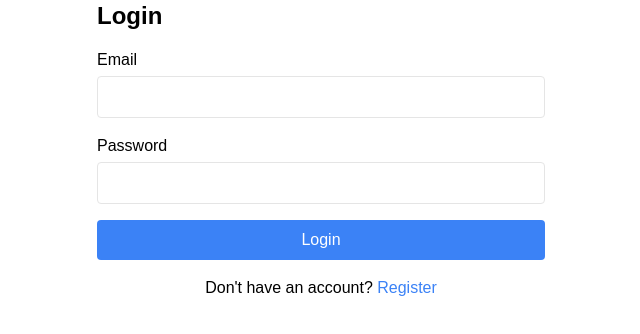
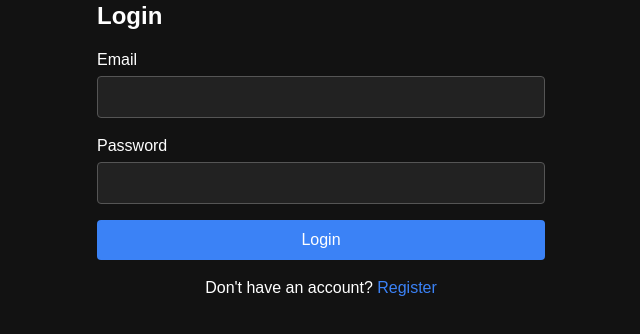
Before and after one commit to Blazeiscoding/e-comm, a Next.js app: page /login in a window 1280 px wide. Shown: the top 334 px of the page, without its empty margins (319-959 px from the left). Built offline with nearby package versions, Linux system fonts and the light colour scheme; no server answers; what imagekitio-next would draw is missing.

Commit message:
Enhance user registration API with improved error handling and logging; update global styles for dark mode support

```diff
--- a/app/api/auth/register/route.ts
+++ b/app/api/auth/register/route.ts
@@ -1,27 +1,47 @@
+import { NextRequest, NextResponse } from "next/server";
 import { connectToDatabase } from "@/lib/db";
 import User from "@/models/User";
-import { NextRequest, NextResponse } from "next/server";
 
-export async function POST(request: NextRequest){
+export async function POST(request: NextRequest) {
     try {
-        const {email,password} = await request.json()
-        if(!email || !password){
-            return new Response("Missing email or password", {status:400})
-        }
+      const { email, password } = await request.json();
+      console.log("Received data:", { email, password });
 
-        await connectToDatabase();
-        const existingUser = await User.findOne({email})
-        if(existingUser){
-            return new Response("User already exists", {status:400})
-        }
+      if (!email || !password) {
+        return NextResponse.json(
+          { error: "Email and password are required" },
+          { status: 400 }
+        );
+      }
 
-        await User.create({email,password, role:"user"})
+      await connectToDatabase();
+      console.log("Connected to database");
 
-        return NextResponse.json({message:"User created successfully"}, {status:201})
+      const existingUser = await User.findOne({ email });
+      if (existingUser) {
+        return NextResponse.json(
+          { error: "Email already registered" },
+          { status: 400 }
+        );
+      }
 
+      console.log("Creating user...");
+      await User.create({
+        email,
+        password,
+        role: "user",
+      });
 
+      console.log("User created successfully");
+      return NextResponse.json(
+        { message: "User registered successfully" },
+        { status: 201 }
+      );
     } catch (error) {
-        console.error("Registration Error:", error);
-        return new Response("Registration failed", {status:500})
+      console.error("Error in registration API:", error); // Log the full error
+      return NextResponse.json(
+        { error: "Failed to register user" },
+        { status: 500 }
+      );
     }
-}
+  }
--- a/app/globals.css
+++ b/app/globals.css
@@ -2,95 +2,94 @@
 @tailwind components;
 @tailwind utilities;
 
-body {
-  font-family: Arial, Helvetica, sans-serif;
-}
-
 @layer base {
   :root {
-    --background: 0 0% 100%;
-    --foreground: 0 0% 3.9%;
-    --card: 0 0% 100%;
-    --card-foreground: 0 0% 3.9%;
-    --popover: 0 0% 100%;
-    --popover-foreground: 0 0% 3.9%;
-    --primary: 0 0% 9%;
-    --primary-foreground: 0 0% 98%;
-    --secondary: 0 0% 96.1%;
-    --secondary-foreground: 0 0% 9%;
-    --muted: 0 0% 96.1%;
-    --muted-foreground: 0 0% 45.1%;
-    --accent: 0 0% 96.1%;
-    --accent-foreground: 0 0% 9%;
-    --destructive: 0 84.2% 60.2%;
-    --destructive-foreground: 0 0% 98%;
-    --border: 0 0% 89.8%;
-    --input: 0 0% 89.8%;
-    --ring: 0 0% 3.9%;
-    --chart-1: 12 76% 61%;
-    --chart-2: 173 58% 39%;
-    --chart-3: 197 37% 24%;
-    --chart-4: 43 74% 66%;
-    --chart-5: 27 87% 67%;
-    --radius: 0.5rem;
+    --background: 0 0% 3.9%; /* Dark background */
+    --foreground: 0 0% 98%;  /* White text */
+    --card: 0 0% 3.9%; /* Dark card */
+    --card-foreground: 0 0% 98%; /* Light text on card */
+    --popover: 0 0% 3.9%; /* Dark popover */
+    --popover-foreground: 0 0% 98%; /* Light text on popover */
+    --primary: 0 0% 98%; /* Light primary */
+    --primary-foreground: 0 0% 9%; /* Dark primary text */
+    --secondary: 0 0% 14.9%; /* Dark secondary */
+    --secondary-foreground: 0 0% 98%; /* Light secondary text */
+    --muted: 0 0% 14.9%; /* Muted background */
+    --muted-foreground: 0 0% 63.9%; /* Muted text */
+    --accent: 0 0% 14.9%; /* Dark accent */
+    --accent-foreground: 0 0% 98%; /* Light accent text */
+    --destructive: 0 62.8% 30.6%; /* Destructive color */
+    --destructive-foreground: 0 0% 98%; /* Light text on destructive */
+    --border: 0 0% 14.9%; /* Border color */
+    --input: 0 0% 14.9%; /* Input field background */
+    --ring: 0 0% 83.1%; /* Ring color */
+    --radius: 0.5rem; /* Border radius */
   }
-  .dark {
-    --background: 0 0% 3.9%;
-    --foreground: 0 0% 98%;
-    --card: 0 0% 3.9%;
-    --card-foreground: 0 0% 98%;
-    --popover: 0 0% 3.9%;
-    --popover-foreground: 0 0% 98%;
-    --primary: 0 0% 98%;
-    --primary-foreground: 0 0% 9%;
-    --secondary: 0 0% 14.9%;
-    --secondary-foreground: 0 0% 98%;
-    --muted: 0 0% 14.9%;
-    --muted-foreground: 0 0% 63.9%;
-    --accent: 0 0% 14.9%;
-    --accent-foreground: 0 0% 98%;
-    --destructive: 0 62.8% 30.6%;
-    --destructive-foreground: 0 0% 98%;
-    --border: 0 0% 14.9%;
-    --input: 0 0% 14.9%;
-    --ring: 0 0% 83.1%;
-    --chart-1: 220 70% 50%;
-    --chart-2: 160 60% 45%;
-    --chart-3: 30 80% 55%;
-    --chart-4: 280 65% 60%;
-    --chart-5: 340 75% 55%;
+
+  /* Default dark theme */
+  body {
+    background-color: #121212; /* Dark background */
+    color: #ffffff; /* White text */
+    font-family: Arial, Helvetica, sans-serif;
+  }
+
+  /* Set text color for various elements */
+  h1, h2, h3, h4, h5, h6, p, a, button, li {
+    color: #ffffff; /* Ensure text is white */
+  }
+
+  /* Background colors for cards, buttons, etc. */
+  .card, .button, .popover {
+    background-color: #333333; /* Dark elements */
+    color: #ffffff; /* White text */
+  }
+
+  /* Input background color */
+  input, textarea, select {
+    background-color: #222222; /* Dark input */
+    color: #ffffff; /* White text */
+    border: 1px solid #555555; /* Light border */
+  }
+
+  /* Borders */
+  * {
+    border-color: #555555; /* Light border for all elements */
+  }
+
+  /* Links */
+  a {
+    color: #1E90FF; /* Light blue for links */
+  }
+
+  a:hover {
+    color: #FFD700; /* Yellow on hover */
+  }
+
+  /* Header and footer background */
+  header, footer {
+    background-color: #333333;
+  }
+
+  /* Dark mode for media queries */
+  @media (prefers-color-scheme: dark) {
+    body {
+      background-color: #121212; /* Dark background for dark mode */
+      color: #ffffff; /* White text for dark mode */
+    }
+
+    header, footer {
+      background-color: #333333; /* Dark header/footer */
+    }
+
+    /* Other dark mode styles can be added here */
+    button {
+      background-color: #444444;
+      color: #ffffff;
+    }
+
+    .card, .popover {
+      background-color: #121212;
+      color: #ffffff;
+    }
   }
 }
-
-@layer base {
-  * {
-    @apply border-border;
-  }
-  body {
-    @apply bg-background text-foreground;
-  }
-}
-/* Light mode (default) */
-body {
-  background-color: #ffffff;
-  color: #000000;
-}
-
-
-/* Dark mode */
-@media (prefers-color-scheme: dark) {
-  body {
-    background-color: #121212;
-    color: #010101;
-  }
-
-  /* Additional dark mode styles */
-  header, footer {
-    background-color: #333;
-  }
-
-  button {
-    background-color: #555;
-    color: #0b0b0b;
-  }
-}
--- a/lib/db.ts
+++ b/lib/db.ts
@@ -1,40 +1,40 @@
-import { error } from "console";
 import mongoose from "mongoose";
 
-const MONGODB_URI = process.env.MONGODB_URI!
+const MONGODB_URI = process.env.MONGODB_URI!;
 
-if(!MONGODB_URI){
-    throw new Error("Check your database connection string")
-
+if (!MONGODB_URI) {
+  throw new Error(
+    "Please define the MONGODB_URI environment variable inside .env.local"
+  );
 }
 
 let cached = global.mongoose;
 
-if(!cached){
-    cached = global.mongoose = {conn: null, promise: null}
+if (!cached) {
+  cached = global.mongoose = { conn: null, promise: null };
 }
 
-export async function connectToDatabase(){
-    if(cached.conn){
+export async function connectToDatabase() {
+  if (cached.conn) {
     return cached.conn;
   }
 
-    if(!cached.promise){
-        const opts ={
+  if (!cached.promise) {
+    const opts = {
       bufferCommands: true,
       maxPoolSize: 10,
     };
 
-        cached.promise = mongoose.connect(MONGODB_URI,opts).then(()=>
-            mongoose.connection
-        )
-
+    cached.promise = mongoose
+      .connect(MONGODB_URI, opts)
+      .then(() => mongoose.connection);
   }
 
   try {
     cached.conn = await cached.promise;
-    } catch (error) {
+  } catch (e) {
     cached.promise = null;
+    throw e;
   }
 
   return cached.conn;
```
Lines whose indentation alone changed are shown as unchanged.
